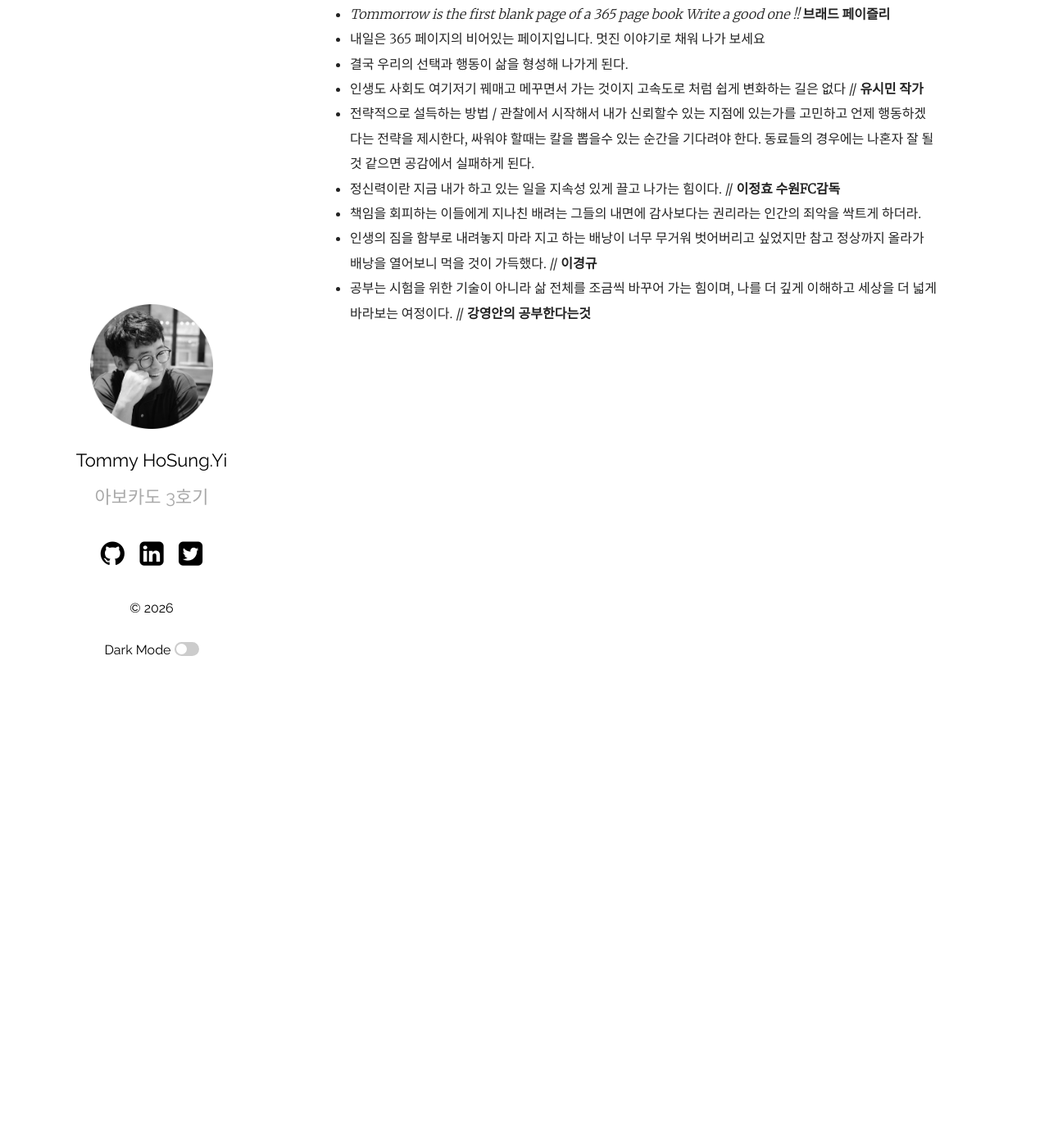
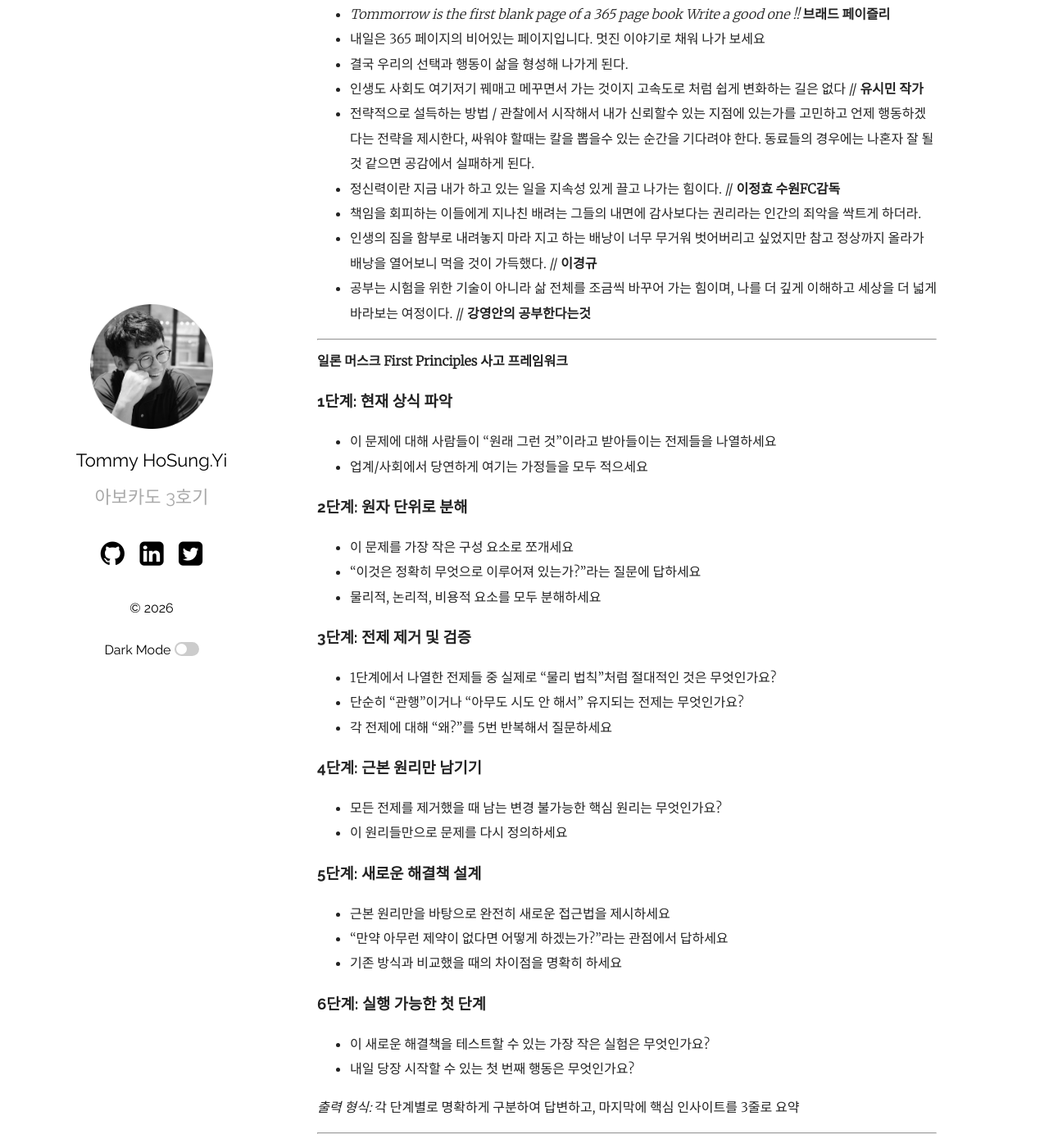
Before and after one commit to hslee77/hslee77.github.io, a Jekyll site: the page built from wiki/memo/2025-09-06-diary.md, in a window 1280 px wide and 1400 px high, scrolled down 2352 px. Shown: the whole window at 82% size. Built offline with Jekyll 4.4.1, drawn with Linux system fonts in a browser that asks for light colours.

Commit message:
20260216 update v1.3

```diff
--- a/wiki/memo/2025-09-06-diary.md
+++ b/wiki/memo/2025-09-06-diary.md
@@ -67,3 +67,38 @@ categories: [Tommy Journey, Diary]
 - 책임을 회피하는 이들에게 지나친 배려는 그들의 내면에 감사보다는 권리라는 인간의 죄악을 싹트게 하더라.
 - 인생의 짐을 함부로 내려놓지 마라 지고 하는 배낭이 너무 무거워 벗어버리고 싶었지만 참고 정상까지 올라가 배낭을 열어보니 먹을 것이 가득했다. // **이경규**
 - 공부는 시험을 위한 기술이 아니라 삶 전체를 조금씩 바꾸어 가는 힘이며, 나를 더 깊게 이해하고 세상을 더 넓게 바라보는 여정이다. // **강영안의 공부한다는것**
+
+--------------
+
+**일론 머스크 First Principles 사고 프레임워크**
+
+### 1단계: 현재 상식 파악
+- 이 문제에 대해 사람들이 "원래 그런 것"이라고 받아들이는 전제들을 나열하세요
+- 업계/사회에서 당연하게 여기는 가정들을 모두 적으세요
+
+### 2단계: 원자 단위로 분해
+- 이 문제를 가장 작은 구성 요소로 쪼개세요
+- "이것은 정확히 무엇으로 이루어져 있는가?"라는 질문에 답하세요
+- 물리적, 논리적, 비용적 요소를 모두 분해하세요
+
+### 3단계: 전제 제거 및 검증
+- 1단계에서 나열한 전제들 중 실제로 "물리 법칙"처럼 절대적인 것은 무엇인가요?
+- 단순히 "관행"이거나 "아무도 시도 안 해서" 유지되는 전제는 무엇인가요?
+- 각 전제에 대해 "왜?"를 5번 반복해서 질문하세요
+
+### 4단계: 근본 원리만 남기기
+- 모든 전제를 제거했을 때 남는 변경 불가능한 핵심 원리는 무엇인가요?
+- 이 원리들만으로 문제를 다시 정의하세요
+
+### 5단계: 새로운 해결책 설계
+- 근본 원리만을 바탕으로 완전히 새로운 접근법을 제시하세요
+- "만약 아무런 제약이 없다면 어떻게 하겠는가?"라는 관점에서 답하세요
+- 기존 방식과 비교했을 때의 차이점을 명확히 하세요
+
+### 6단계: 실행 가능한 첫 단계
+- 이 새로운 해결책을 테스트할 수 있는 가장 작은 실험은 무엇인가요?
+- 내일 당장 시작할 수 있는 첫 번째 행동은 무엇인가요?
+
+*출력 형식:* 각 단계별로 명확하게 구분하여 답변하고, 마지막에 핵심 인사이트를 3줄로 요약
+
+--------------
```
